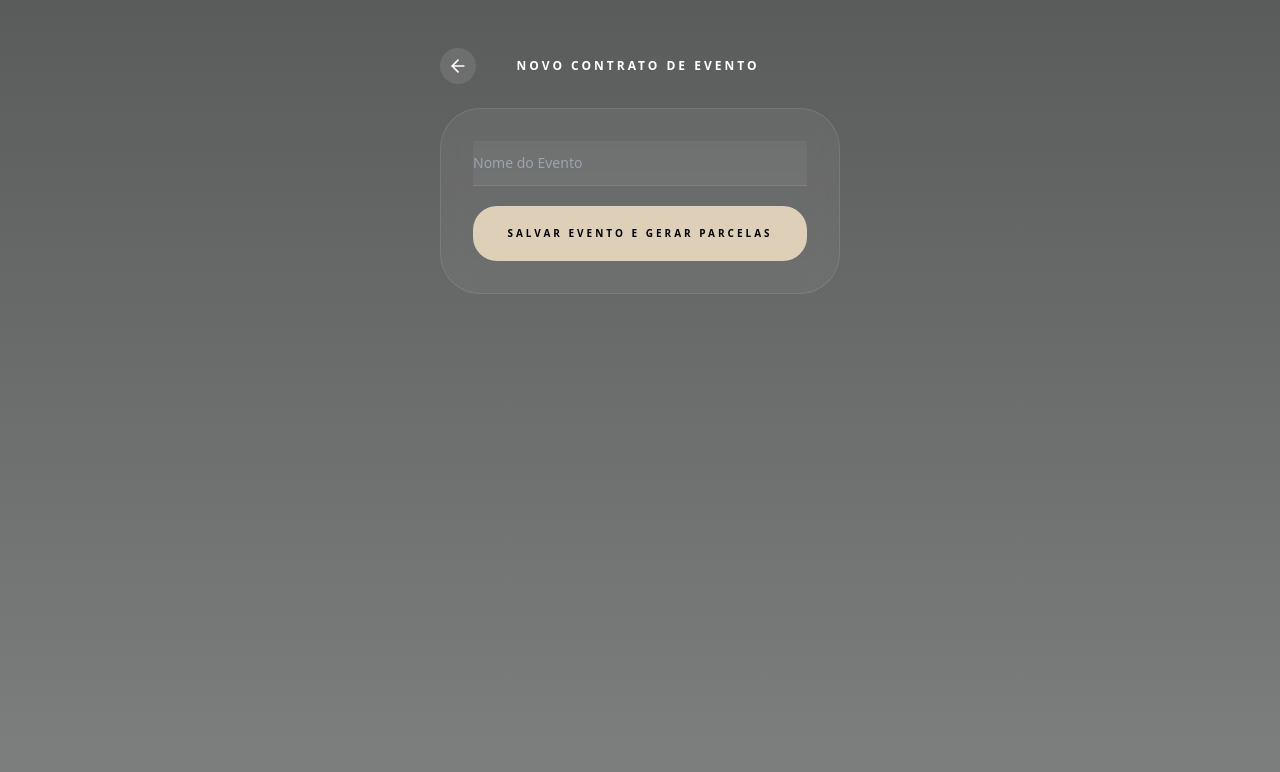
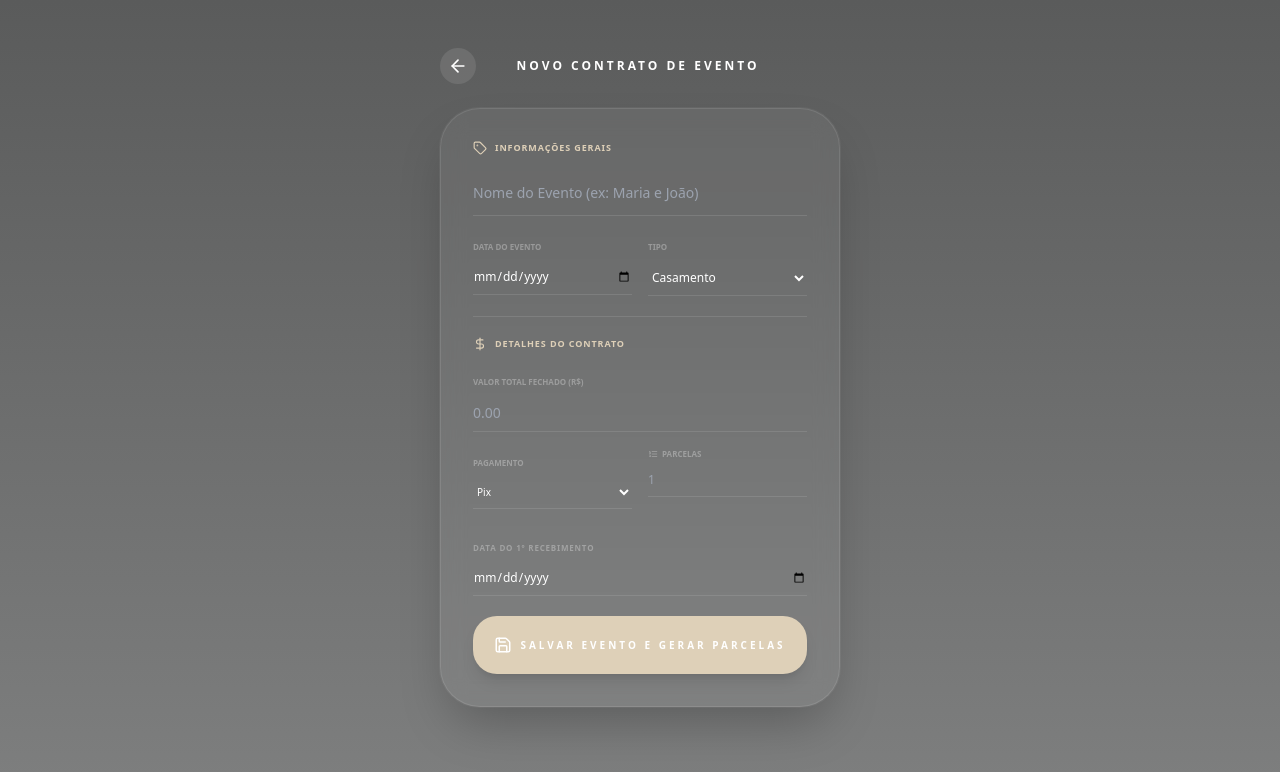
Before and after one commit to layssa20pinheiro-oss/app-checklist-v2, a Next.js app: page /eventos-novo in a window 1280 px wide. Shown: the top 772 px of the page. Built offline with nearby package versions, Linux system fonts and the light colour scheme.

Commit message:
Update eventos-novo.js

```diff
--- a/pages/eventos-novo.js
+++ b/pages/eventos-novo.js
@@ -1,7 +1,7 @@
 import { useState } from 'react';
 import { useRouter } from 'next/router';
 import { createClient } from '@supabase/supabase-js';
-import { ArrowLeft, Save, DollarSign, ListOrdered } from 'lucide-react';
+import { ArrowLeft, Save, DollarSign, ListOrdered, Calendar, Tag } from 'lucide-react';
 import Head from 'next/head';
 
 const supabase = createClient(
@@ -26,6 +26,7 @@ export default function NovoEvento() {
     e.preventDefault();
     setLoading(true);
 
+    // 1. Criar o Evento no banco de dados
     const { data: eventoCriado, error: errEvento } = await supabase
       .from('eventos')
       .insert([form])
@@ -33,15 +34,15 @@ export default function NovoEvento() {
       .single();
 
     if (errEvento) {
-      alert("Erro ao criar evento.");
+      alert("Erro ao criar evento. Verifique a conexão.");
       setLoading(false);
       return;
     }
 
-    // Lógica das Parcelas no Financeiro
+    // 2. Lógica de Parcelamento Automático para o Financeiro
     if (form.valor_contrato > 0) {
       const qtdParc = parseInt(form.parcelas) || 1;
-      const valorUnico = (parseFloat(form.valor_contrato) / qtdParc).toFixed(2);
+      const valorParcela = (parseFloat(form.valor_contrato) / qtdParc).toFixed(2);
       const lancamentos = [];
 
       for (let i = 0; i < qtdParc; i++) {
@@ -50,7 +51,7 @@ export default function NovoEvento() {
 
         lancamentos.push({
           descricao: `Honorários: ${form.nome} (${i + 1}/${qtdParc})`,
-          valor: valorUnico,
+          valor: valorParcela,
           tipo: 'receita',
           data_vencimento: dataVenc.toISOString().split('T')[0],
           status: i === 0 ? 'concluido' : 'pendente',
@@ -66,23 +67,117 @@ export default function NovoEvento() {
   return (
     <div className="min-h-screen bg-gradient-to-b from-[#5a5b5b] to-[#7e7f7f] font-sans pb-10">
       <Head><title>Novo Contrato | Studio NC</title></Head>
+
+      {/* HEADER */}
       <div className="pt-12 pb-6 px-6 text-white max-w-md mx-auto flex items-center justify-between">
-        <button onClick={() => router.back()} className="p-2 bg-white/10 rounded-full"><ArrowLeft size={20} /></button>
+        <button onClick={() => router.back()} className="p-2 bg-white/10 rounded-full hover:bg-white/20 transition">
+          <ArrowLeft size={20} />
+        </button>
         <h1 className="text-xs font-bold uppercase tracking-[3px]">Novo Contrato de Evento</h1>
         <div className="w-10"></div>
       </div>
+
       <form onSubmit={salvarEvento} className="max-w-md mx-auto px-6 space-y-4">
-        <div className="bg-white/5 backdrop-blur-md border border-white/10 p-8 rounded-[40px] space-y-5">
-           {/* CAMPOS DO EVENTO (Nome, Data, Valor...) */}
-           <input
-              required className="w-full bg-white/5 border-b border-white/10 py-3 text-white text-sm outline-none"
-              placeholder="Nome do Evento"
+        <div className="bg-white/5 backdrop-blur-md border border-white/10 p-8 rounded-[40px] space-y-5 shadow-2xl ring-1 ring-white/5">
+
+          {/* SEÇÃO 1: BÁSICO */}
+          <div className="space-y-4">
+            <h2 className="text-[9px] font-bold uppercase tracking-widest text-[#ded0b8] flex items-center gap-2">
+               <Tag size={14} /> Informações Gerais
+            </h2>
+            <input
+              required
+              className="w-full bg-transparent border-b border-white/10 py-3 text-white text-sm outline-none focus:border-[#ded0b8] transition-colors"
+              placeholder="Nome do Evento (ex: Maria e João)"
               onChange={e => setForm({...form, nome: e.target.value})}
-           />
-           {/* ... Restante do formulário que já tínhamos ... */}
-           <button type="submit" className="w-full bg-[#ded0b8] py-5 rounded-3xl font-bold uppercase text-[10px] tracking-[3px]">
-             {loading ? "Cadastrando..." : "Salvar Evento e Gerar Parcelas"}
-           </button>
+            />
+            <div className="grid grid-cols-2 gap-4">
+               <div className="space-y-1">
+                 <label className="text-[8px] text-white/30 uppercase font-bold">Data do Evento</label>
+                 <input
+                   required type="date"
+                   className="w-full bg-transparent border-b border-white/10 py-2 text-white text-xs outline-none"
+                   onChange={e => setForm({...form, data: e.target.value})}
+                 />
+               </div>
+               <div className="space-y-1">
+                 <label className="text-[8px] text-white/30 uppercase font-bold">Tipo</label>
+                 <select
+                   className="w-full bg-transparent border-b border-white/10 py-2 text-white text-xs outline-none"
+                   onChange={e => setForm({...form, tipo: e.target.value})}
+                 >
+                   <option value="Casamento" className="text-gray-800">Casamento</option>
+                   <option value="15 Anos" className="text-gray-800">15 Anos</option>
+                   <option value="Corporativo" className="text-gray-800">Corporativo</option>
+                 </select>
+               </div>
+            </div>
+          </div>
+
+          <div className="h-px bg-white/10 my-4"></div>
+
+          {/* SEÇÃO 2: FINANCEIRO */}
+          <div className="space-y-4">
+            <h2 className="text-[9px] font-bold uppercase tracking-widest text-[#ded0b8] flex items-center gap-2">
+               <DollarSign size={14} /> Detalhes do Contrato
+            </h2>
+
+            <div className="space-y-1">
+              <label className="text-[8px] text-white/30 uppercase font-bold">Valor Total Fechado (R$)</label>
+              <input
+                required
+                type="number"
+                step="0.01"
+                className="w-full bg-transparent border-b border-white/10 py-2 text-white text-sm outline-none focus:border-[#ded0b8]"
+                placeholder="0.00"
+                onChange={e => setForm({...form, valor_contrato: e.target.value})}
+              />
+            </div>
+
+            <div className="grid grid-cols-2 gap-4">
+                <div className="space-y-1">
+                  <label className="text-[8px] text-white/30 uppercase font-bold">Pagamento</label>
+                  <select
+                    className="w-full bg-transparent border-b border-white/10 py-2 text-white text-[10px] outline-none"
+                    onChange={e => setForm({...form, forma_pagamento: e.target.value})}
+                  >
+                    <option value="Pix" className="text-gray-800">Pix</option>
+                    <option value="Boleto" className="text-gray-800">Boleto</option>
+                    <option value="Parcelado" className="text-gray-800">Parcelado</option>
+                  </select>
+                </div>
+
+                <div className="space-y-1">
+                  <label className="text-[8px] text-white/30 uppercase font-bold flex items-center gap-1">
+                    <ListOrdered size={10}/> Parcelas
+                  </label>
+                  <input
+                    type="number"
+                    min="1"
+                    placeholder="1"
+                    className="w-full bg-transparent border-b border-white/10 py-2 text-white text-xs outline-none"
+                    onChange={e => setForm({...form, parcelas: e.target.value})}
+                  />
+                </div>
+            </div>
+
+            <div className="space-y-1 pt-2">
+              <label className="text-[8px] text-white/30 uppercase font-bold tracking-widest">Data do 1º Recebimento</label>
+              <input
+                type="date"
+                className="w-full bg-transparent border-b border-white/10 py-2 text-white text-xs outline-none"
+                onChange={e => setForm({...form, data_pagamento: e.target.value})}
+              />
+            </div>
+          </div>
+
+          <button
+            type="submit"
+            disabled={loading}
+            className="w-full bg-[#ded0b8] text-white font-bold py-5 rounded-3xl text-[10px] uppercase tracking-[3px] shadow-lg hover:bg-[#c5b59a] active:scale-[0.98] transition-all flex items-center justify-center gap-2 mt-6"
+          >
+            {loading ? "Processando..." : <><Save size={18}/> Salvar Evento e Gerar Parcelas</>}
+          </button>
         </div>
       </form>
     </div>
```
